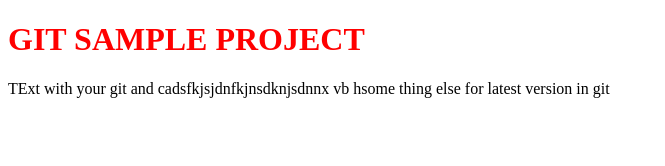
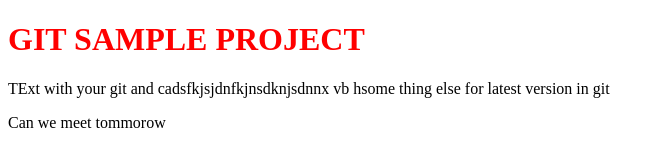
Before and after one commit to thomassunny1980/DateWIthGit-Sample, a plain HTML site: page index.html in a window 1280 px wide. Shown: the whole page, without its empty margins (0-665 px from the left). Drawn offline with Linux system fonts and the light colour scheme.

Commit message:
Index file edited again

```diff
--- a/index.html
+++ b/index.html
@@ -15,5 +15,8 @@
     <p>TExt with your git and cadsfkjsjdnfkjnsdknjsdnnx vb  hsome thing else
         for latest version in git
     </p>
+
+    <p>Can we meet tommorow
+    </p>
 </body>
 </html>
```
